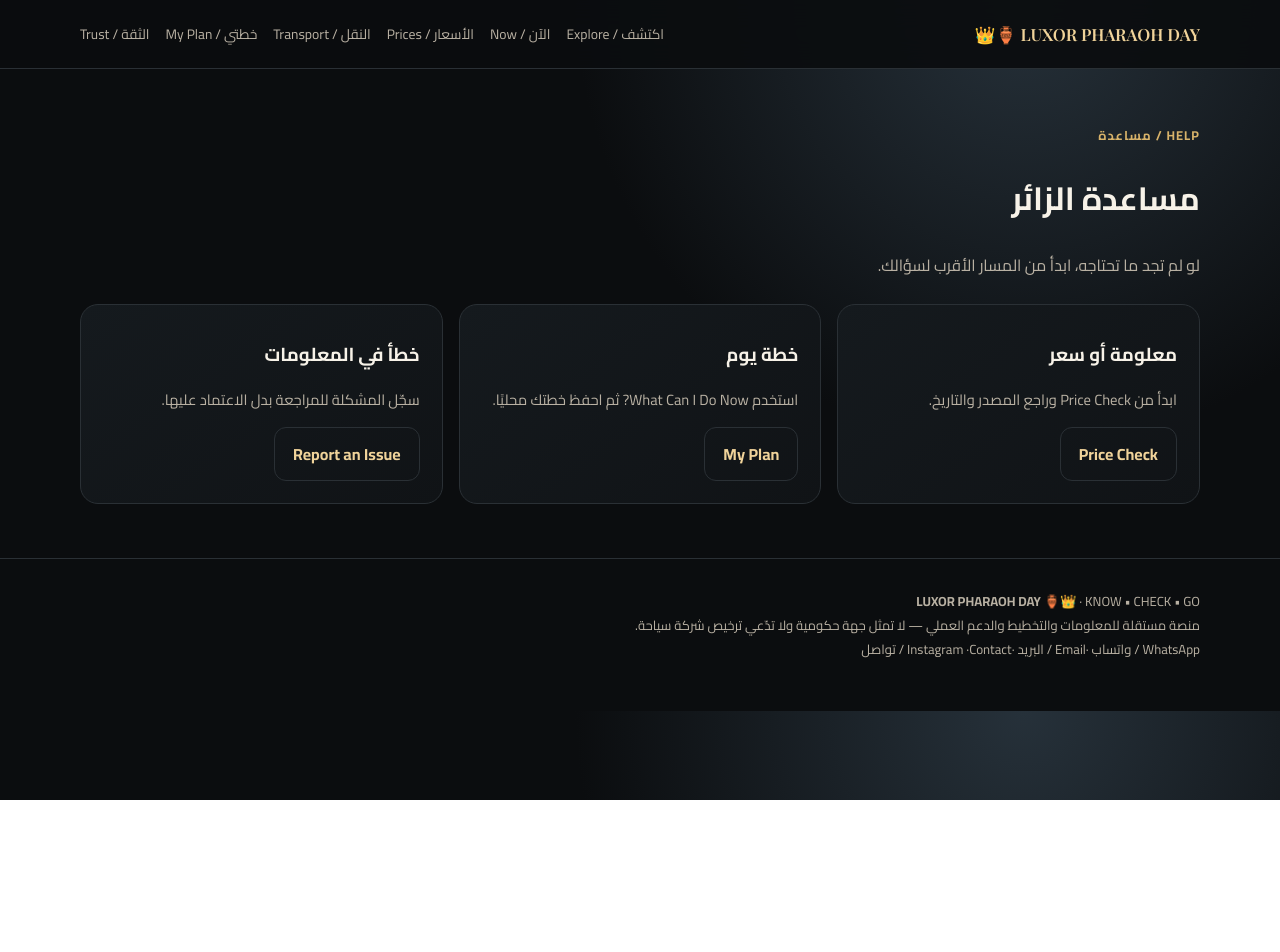
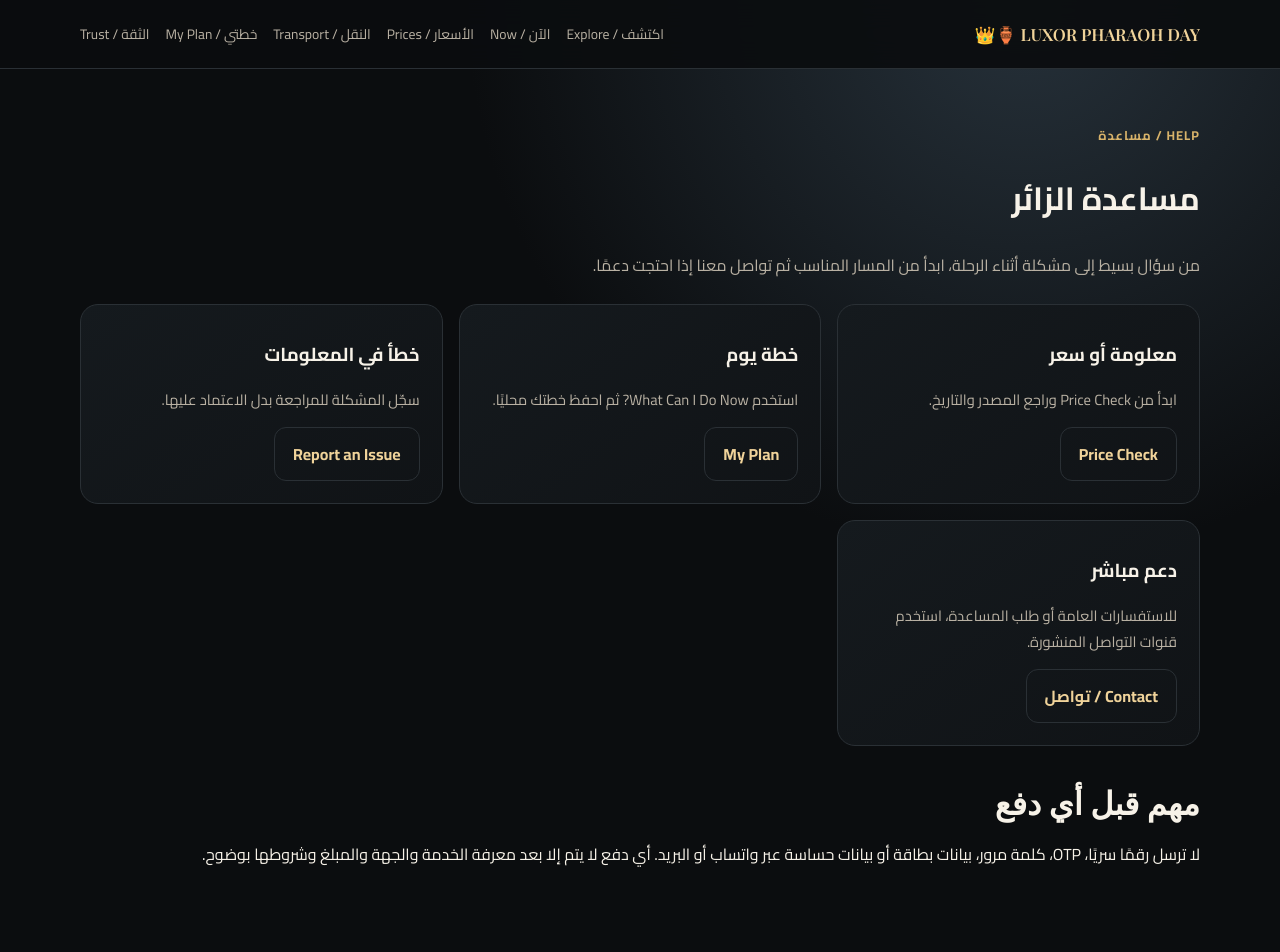
Before and after one commit to youssfalaa296-hash/luxor-pharaoh-day, a Next.js app: page /help in a window 1280 px wide. Shown: the top 952 px of the page. Before the commit the page ends 800 px from the top, so only its background shows below. Built offline with nearby package versions, Linux system fonts and the light colour scheme; no server answers.

Commit message:
feat: finalize project identity contact and service safeguards

```diff
--- a/app/help/page.tsx
+++ b/app/help/page.tsx
@@ -1 +1,19 @@
-import Link from 'next/link'; export default function Help(){return <main className="wrap page"><div className="eyebrow">HELP / مساعدة</div><h1>مساعدة الزائر</h1><p className="sub">لو لم تجد ما تحتاجه، ابدأ من المسار الأقرب لسؤالك.</p><div className="grid"><div className="card"><h3>معلومة أو سعر</h3><p>ابدأ من Price Check وراجع المصدر والتاريخ.</p><Link className="btn alt" href="/price-check">Price Check</Link></div><div className="card"><h3>خطة يوم</h3><p>استخدم What Can I Do Now? ثم احفظ خطتك محليًا.</p><Link className="btn alt" href="/plan">My Plan</Link></div><div className="card"><h3>خطأ في المعلومات</h3><p>سجّل المشكلة للمراجعة بدل الاعتماد عليها.</p><Link className="btn alt" href="/report-issue">Report an Issue</Link></div></div></main>}
+import Link from 'next/link';
+
+export default function Help(){
+  return <main className="wrap page">
+    <div className="eyebrow">HELP / مساعدة</div>
+    <h1>مساعدة الزائر</h1>
+    <p className="sub">من سؤال بسيط إلى مشكلة أثناء الرحلة، ابدأ من المسار المناسب ثم تواصل معنا إذا احتجت دعمًا.</p>
+    <div className="grid">
+      <div className="card"><h3>معلومة أو سعر</h3><p>ابدأ من Price Check وراجع المصدر والتاريخ.</p><Link className="btn alt" href="/price-check">Price Check</Link></div>
+      <div className="card"><h3>خطة يوم</h3><p>استخدم What Can I Do Now? ثم احفظ خطتك محليًا.</p><Link className="btn alt" href="/plan">My Plan</Link></div>
+      <div className="card"><h3>خطأ في المعلومات</h3><p>سجّل المشكلة للمراجعة بدل الاعتماد عليها.</p><Link className="btn alt" href="/report-issue">Report an Issue</Link></div>
+      <div className="card"><h3>دعم مباشر</h3><p>للاستفسارات العامة أو طلب المساعدة، استخدم قنوات التواصل المنشورة.</p><Link className="btn alt" href="/contact">Contact / تواصل</Link></div>
+    </div>
+    <section className="section">
+      <h2>مهم قبل أي دفع</h2>
+      <p>لا ترسل رقمًا سريًا، OTP، كلمة مرور، بيانات بطاقة أو بيانات حساسة عبر واتساب أو البريد. أي دفع لا يتم إلا بعد معرفة الخدمة والجهة والمبلغ وشروطها بوضوح.</p>
+    </section>
+  </main>
+}
```
